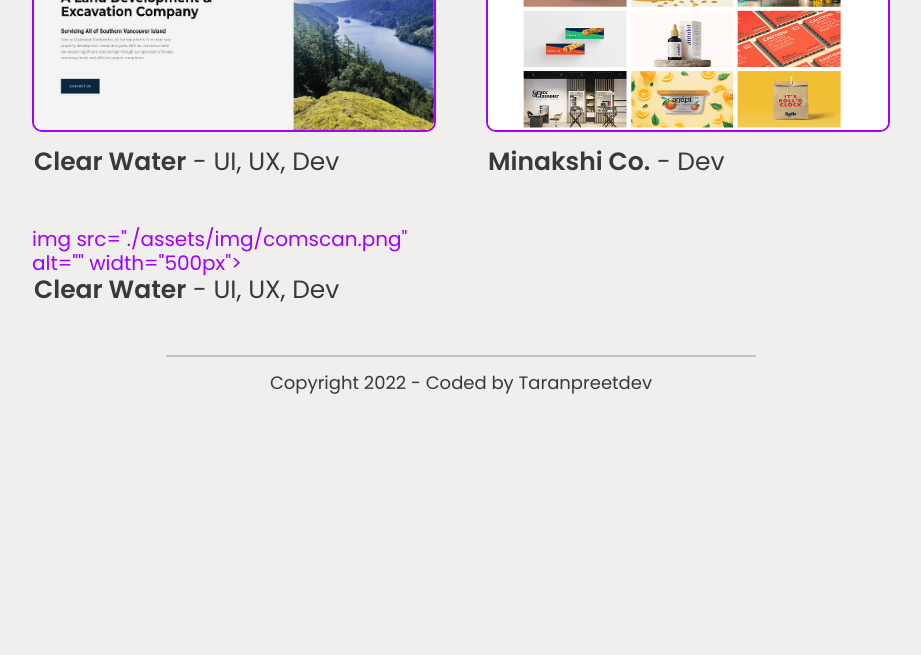
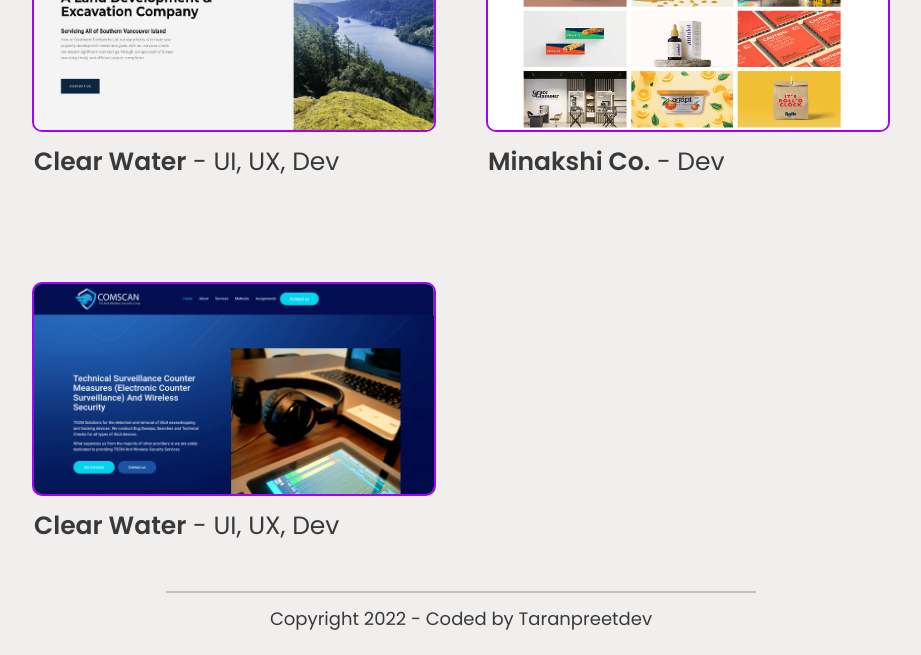
Before and after one commit to Taranpreetdev/taranpreetdev, a plain HTML site: page index.html in a window 1280 px wide. Shown: the part 727-1382 px from the top of the page, without its empty margins (179-1100 px from the left). Before the commit the page ends 1146 px from the top, so only its background shows below. Drawn offline with Linux system fonts and the light colour scheme.

Commit message:
img tag issue fixed

```diff
--- a/index.html
+++ b/index.html
@@ -99,15 +99,15 @@
 
 
                             <div class="project1">
-                                <a href="https://clearwaterearthworksltd.com/"><img src="./assets/img/clearwater.png" alt="" width="500px"></a>
+                                <a href="https://clearwaterearthworksltd.com/"> <img src="./assets/img/clearwater.png" alt="" width="500px"></a>
                                 <p class="desc"><b>Clear Water</b> - UI, UX, Dev</p>
                             </div>
                             <div class="project2">
-                                <a href="https://www.minakshi.co/" ><img src="./assets/img/minakshi.png" alt="" width="500px"></a>
+                                <a href="https://www.minakshi.co/" > <img src="./assets/img/minakshi.png" alt="" width="500px"></a>
                                 <p class="desc"><b>Minakshi Co.</b> - Dev</p>
                             </div>
                             <div class="project3">
-                                <a href="https://www.com-scan.com/">  img src="./assets/img/comscan.png" alt="" width="500px"></a>
+                                <a href="https://www.com-scan.com/">  <img src="./assets/img/comscan.png" alt="" width="500px"></a>
                                 <p class="desc"><b>Clear Water</b> - UI, UX, Dev</p>
                             </div>
 
```
